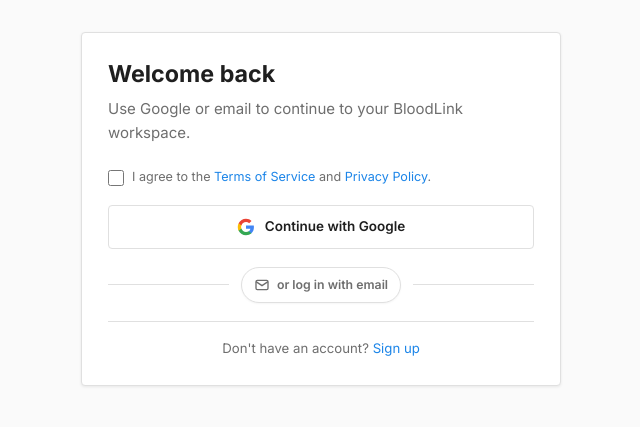
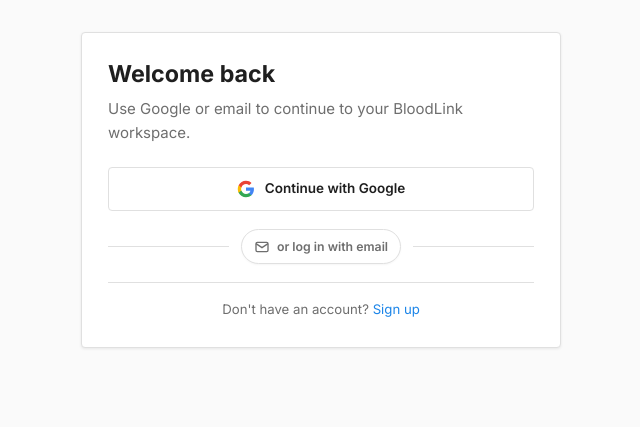
Before and after one commit to SHIVOGOJOHN/bloodlink, a Flask app: page /auth/login in a window 1280 px wide. Shown: the part 64-491 px from the top of the page, without its empty margins (319-959 px from the left). Run offline with Flask 3, Linux system fonts and the light colour scheme.

Commit message:
style: Remove terms checkbox from login page and center it on registration page

```diff
--- a/app/templates/auth/login.html
+++ b/app/templates/auth/login.html
@@ -5,13 +5,6 @@
   <div class="auth-header">
     <h1 class="page-title">Welcome back</h1>
     <p class="page-subtitle">Use Google or email to continue to your BloodLink workspace.</p>
-  </div>
-
-  <div style="margin-bottom:16px;">
-    <label class="checkbox-row" style="display:flex;gap:8px;align-items:flex-start;cursor:pointer;">
-      <input type="checkbox" id="terms_checkbox" value="yes" required>
-      <span>I agree to the <a href="{{ url_for('terms') }}" target="_blank">Terms of Service</a> and <a href="{{ url_for('privacy') }}" target="_blank">Privacy Policy</a>.</span>
-    </label>
   </div>
 
   <a href="{{ url_for('auth.google_auth') }}?action=login" class="google-btn" id="google-link">
@@ -50,30 +43,3 @@
   <p class="auth-alt-link">Don't have an account? <a href="{{ url_for('auth.register') }}">Sign up</a></p>
 </div>
 {% endblock %}
-{% block scripts %}
-<script>
-  (function () {
-    const termsCheckbox = document.getElementById('terms_checkbox');
-    const googleLink = document.getElementById('google-link');
-    const loginForm = document.getElementById('email-login');
-
-    if (googleLink && termsCheckbox) {
-      googleLink.addEventListener('click', function(e) {
-        if (!termsCheckbox.checked) {
-          e.preventDefault();
-          alert('You must agree to the Terms of Service and Privacy Policy to continue with Google.');
-        }
-      });
-    }
-
-    if (loginForm && termsCheckbox) {
-      loginForm.addEventListener('submit', function(e) {
-        if (!termsCheckbox.checked) {
-          e.preventDefault();
-          alert('You must agree to the Terms of Service and Privacy Policy to log in.');
-        }
-      });
-    }
-  })();
-</script>
-{% endblock %}
--- a/app/templates/auth/register.html
+++ b/app/templates/auth/register.html
@@ -33,8 +33,8 @@
     </button>
   </div>
 
-  <div style="margin-bottom:16px;">
-    <label class="checkbox-row" style="display:flex;gap:8px;align-items:flex-start;cursor:pointer;">
+  <div style="margin-bottom:16px; display:flex; justify-content:center;">
+    <label class="checkbox-row" style="display:flex;gap:8px;align-items:center;cursor:pointer;">
       <input type="checkbox" id="terms_checkbox" value="yes" required>
       <span>I agree to the <a href="{{ url_for('terms') }}" target="_blank">Terms of Service</a> and <a href="{{ url_for('privacy') }}" target="_blank">Privacy Policy</a>.</span>
     </label>
```
